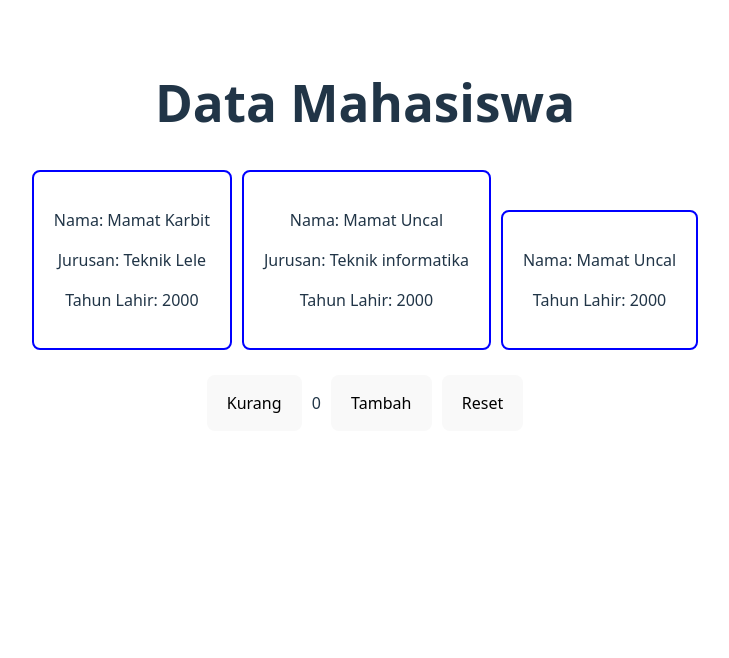
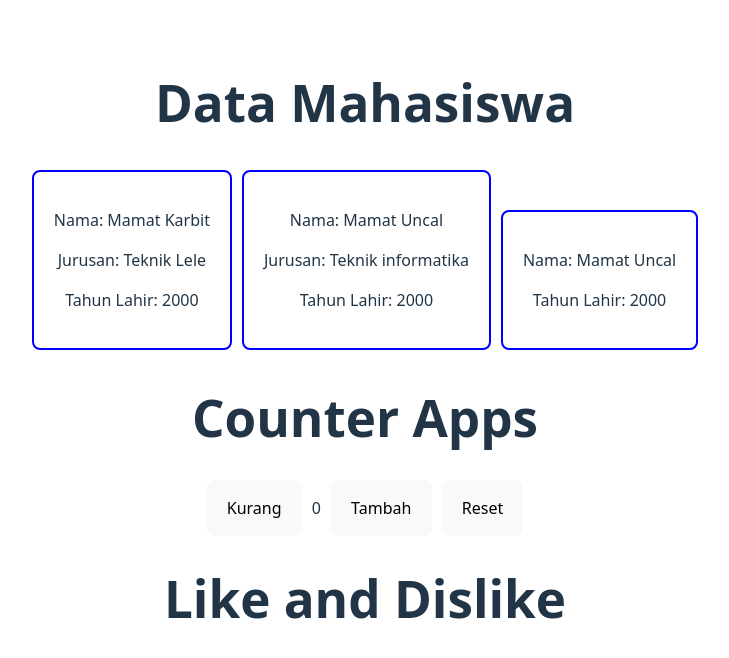
Before and after one commit to Sastraaaa/React-Basic, a React (Vite) app: page / in a window 1280 px wide. Shown: the top 658 px of the page, without its empty margins (275-1004 px from the left). Built offline with nearby package versions, Linux system fonts and the light colour scheme.

Commit message:
feat(components): add LikeCounter component to App
- Import and render LikeCounter component alongside Counter
- Add new Header component to separate counter sections
- Organize components with semantic headers for better UX
- Expand interactive features available in the main app

```diff
--- a/src/App.tsx
+++ b/src/App.tsx
@@ -1,6 +1,7 @@
 import "./App.css";
 import Counter from "./components/Counter";
 import Header from "./components/Header";
+import LikeCounter from "./components/LikeCounter";
 import ProfileCard from "./components/ProfileCard";
 
 type Mahasiswa = {
@@ -38,8 +39,10 @@ function App() {
           <ProfileCard key={id} name={name} majority={majority} birth={birth} />
         );
       })}
-
+      <Header title="Counter Apps" />
       <Counter />
+      <Header title="Like and Dislike" />
+      <LikeCounter />
     </>
   );
 }
```
